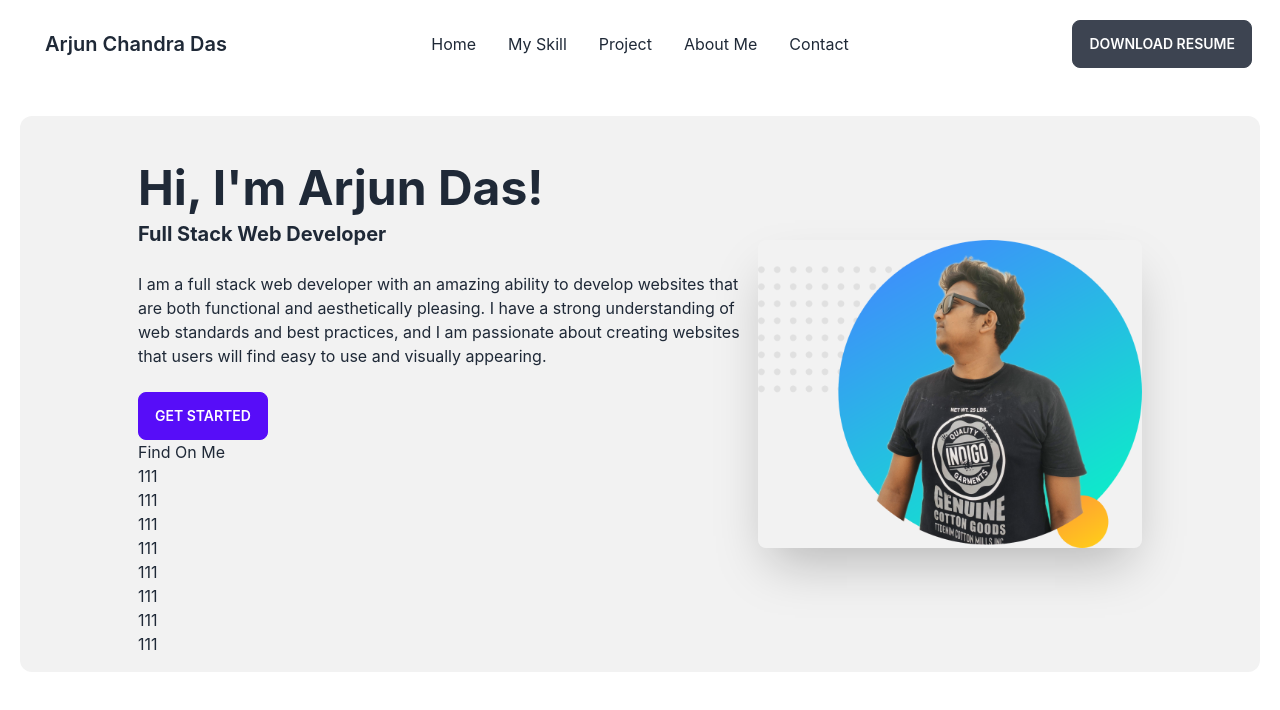
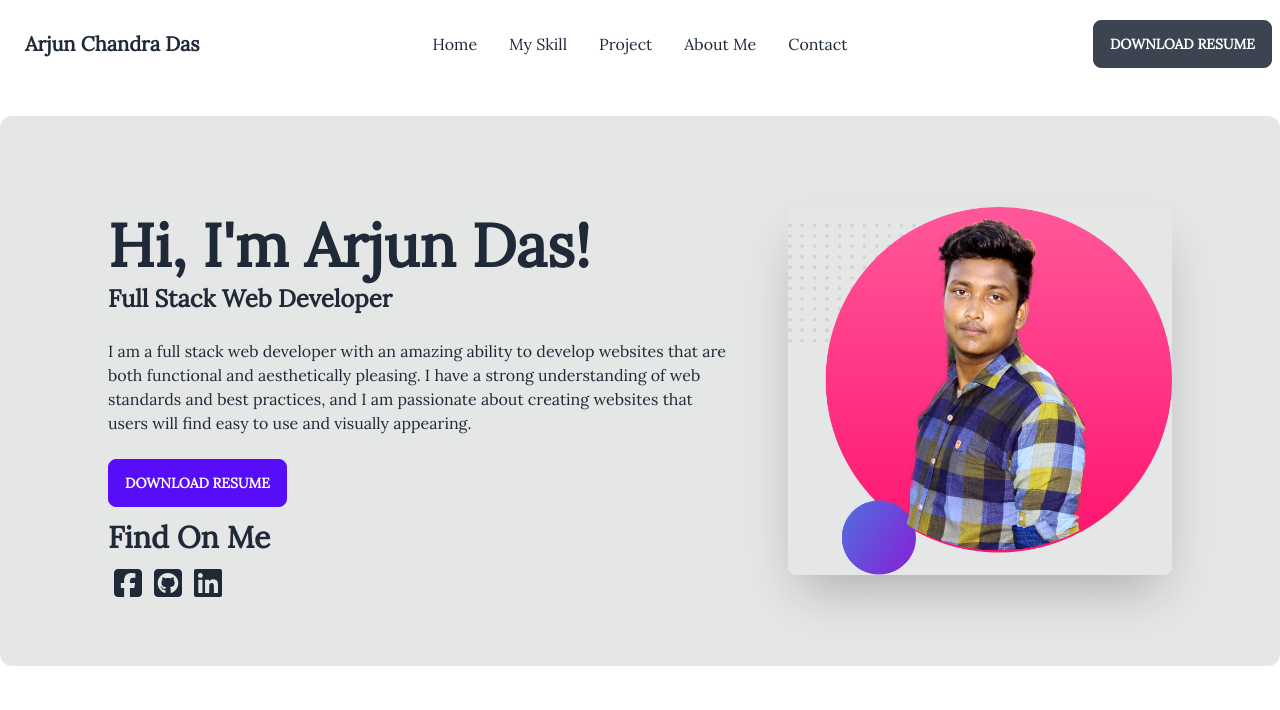
Before and after one commit to arjun1571/Portfolio, a React (Create React App) app: page / in a window 1280 px wide. Shown: the top 710 px of the page. Built offline with nearby package versions, Linux system fonts and the light colour scheme.

Commit message:
home page banner create done

```diff
--- a/package.json
+++ b/package.json
@@ -3,9 +3,15 @@
   "version": "0.1.0",
   "private": true,
   "dependencies": {
+    "@fortawesome/fontawesome-svg-core": "^6.4.0",
+    "@fortawesome/free-brands-svg-icons": "^6.4.0",
+    "@fortawesome/free-regular-svg-icons": "^6.4.0",
+    "@fortawesome/free-solid-svg-icons": "^6.4.0",
+    "@fortawesome/react-fontawesome": "^0.2.0",
     "@testing-library/jest-dom": "^5.16.5",
     "@testing-library/react": "^13.4.0",
     "@testing-library/user-event": "^13.5.0",
+    "babel-plugin-macros": "^3.1.0",
     "daisyui": "^2.51.6",
     "react": "^18.2.0",
     "react-dom": "^18.2.0",
--- a/public/index.html
+++ b/public/index.html
@@ -10,6 +10,12 @@
       content="Web site created using create-react-app"
     />
     <link rel="apple-touch-icon" href="%PUBLIC_URL%/logo192.png" />
+
+
+
+    <link rel="preconnect" href="https://fonts.googleapis.com">
+    <link rel="preconnect" href="https://fonts.gstatic.com" crossorigin>
+    <link href="https://fonts.googleapis.com/css2?family=Lora&display=swap" rel="stylesheet">
     <!--
       manifest.json provides metadata used when your web app is installed on a
       user's mobile device or desktop. See https://developers.google.com/web/fundamentals/web-app-manifest/
--- a/src/App.js
+++ b/src/App.js
@@ -4,7 +4,7 @@ import NavBar from './component/NavBar/NavBar';
 
 function App() {
   return (
-    <div class="max-w-[1240px] mx-auto">
+    <div class="max-w-[1280px] mx-auto">
       <NavBar></NavBar>
       <Banner></Banner>
     </div>
--- a/src/component/Banner/Banner.js
+++ b/src/component/Banner/Banner.js
@@ -1,54 +1,25 @@
 import React from 'react';
-import Arjun from "../../image/image 10.png"
+import Arjun from "../../image/22.png"
+import { FontAwesomeIcon } from '@fortawesome/react-fontawesome'
+import { faSquareGithub,faLinkedin,faSquareFacebook } from '@fortawesome/free-brands-svg-icons'
+
+
 const Banner = () => {
     return (
-        <div className="hero min-h-max bg-base-200 mt-10 rounded-xl">
+        <div className="hero min-h-[550px] bg-base-300 mt-10 rounded-xl">
         <div className="hero-content flex-col lg:flex-row-reverse ">
-          <img src={Arjun}alt='' className="max-w-sm rounded-lg shadow-2xl lg:w-1/2" />
+          <img src={Arjun}alt='' className="max-w-sm rounded-lg shadow-2xl lg:w-1/2 lg:ms-10" />
           <div className='lg:w-1/2 mt-8'>
-            <h1 className="text-5xl font-bold">Hi, I'm Arjun Das!</h1>
-            <h1 className="text-xl mt-2 font-bold">Full Stack Web Developer</h1>
+            <h1 className="text-6xl font-bold">Hi, I'm Arjun Das!</h1>
+            <h1 className="text-2xl mt-2 font-bold">Full Stack Web Developer</h1>
             <p className="py-6">I am a full stack web developer with an amazing ability to develop websites that are both functional and aesthetically pleasing. I have a strong understanding of web standards and best practices, and I am passionate about creating websites that users will find easy to use and visually appearing.</p>
-            <button className="btn btn-primary">Get Started</button>
-            <h1>Find On Me</h1>
-            <div className='flex'>
-              <h1>1</h1>
-              <h1>1</h1>
-              <h1>1</h1>
-            </div>
-            <div className='flex'>
-              <h1>1</h1>
-              <h1>1</h1>
-              <h1>1</h1>
-            </div>
-            <div className='flex'>
-              <h1>1</h1>
-              <h1>1</h1>
-              <h1>1</h1>
-            </div>
-            <div className='flex'>
-              <h1>1</h1>
-              <h1>1</h1>
-              <h1>1</h1>
-            </div>
-            <div className='flex'>
-              <h1>1</h1>
-              <h1>1</h1>
-              <h1>1</h1>
-            </div>
-            <div className='flex'>
-              <h1>1</h1>
-              <h1>1</h1>
-              <h1>1</h1>
-            </div>
-            <div className='flex'>
-              <h1>1</h1>
-              <h1>1</h1>
-              <h1>1</h1>
-            </div><div className='flex'>
-              <h1>1</h1>
-              <h1>1</h1>
-              <h1>1</h1>
+            <button className="btn btn-primary">DOWNLOAD RESUME</button>
+            <h1 className='text-3xl mt-2 font-bold mt-3'>Find On Me</h1>
+            <div className='flex mt-3'>
+            <FontAwesomeIcon className='w-10 h-8' icon={faSquareFacebook} />
+            <FontAwesomeIcon className='w-10 h-8' icon={faSquareGithub} />
+            <FontAwesomeIcon className='w-10 h-8' icon={faLinkedin} />
+
             </div>
           </div>
         </div>
--- a/src/index.css
+++ b/src/index.css
@@ -8,6 +8,7 @@ body {
     sans-serif;
   -webkit-font-smoothing: antialiased;
   -moz-osx-font-smoothing: grayscale;
+  font-family: 'Lora', serif;
 }
 
 code {
```
Also changed, not shown: src/image/facebok.png (added), 1 other file (tests, documents, lock files or other folders).
